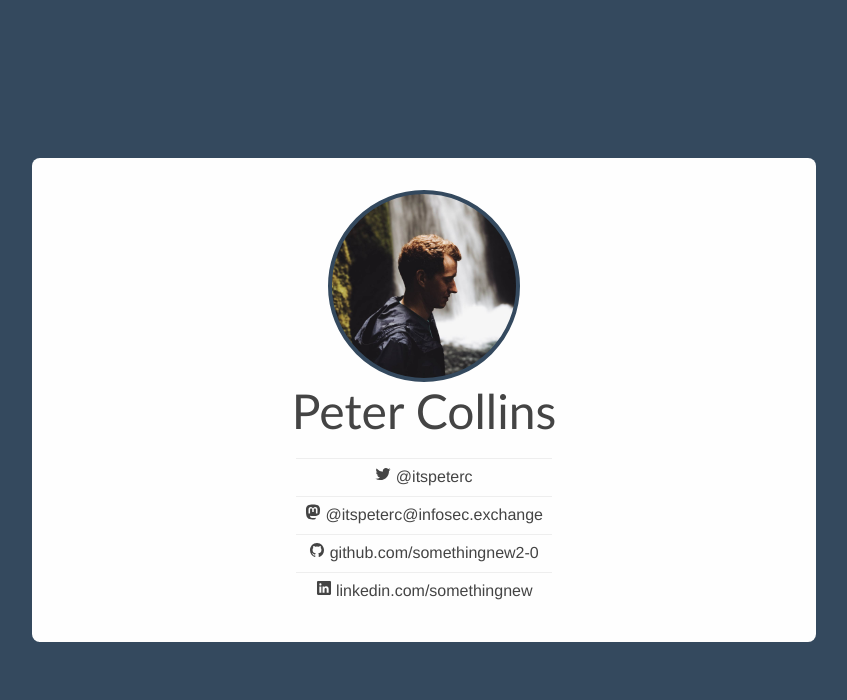
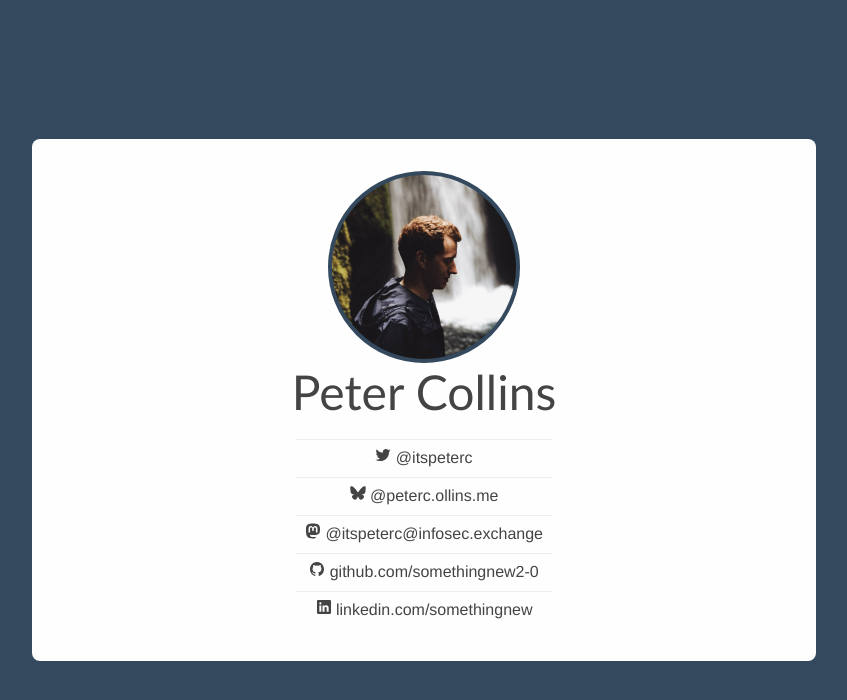
Before and after one commit to somethingnew2-0/somethingnew2-0.github.io, a plain HTML site: page index.html in a window 1280 px wide. Shown: the whole page, without its empty margins (216-1063 px from the left). Drawn offline with nearby package versions, Linux system fonts and the light colour scheme.

Commit message:
Add Bluesky link and logo

```diff
--- a/index.html
+++ b/index.html
@@ -43,6 +43,10 @@
               <a href="https://twitter.com/itspeterc">@itspeterc</a>
             </li>
             <li>
+              <div class="bluesky-logo"></div>
+              <a href="https://bsky.app/profile/peterc.ollins.me">@peterc.ollins.me</a>
+            </li>
+            <li>
               <ion-icon name="logo-mastodon"></ion-icon>
               <a href="https://infosec.exchange/@itspeterc">@itspeterc@infosec.exchange</a>
             </li>
--- a/style.css
+++ b/style.css
@@ -109,3 +109,13 @@ a {
     color: #FEFEFE;
   }
 }
+
+.bluesky-logo {
+  background-color: #444;
+  -webkit-mask: url(bluesky.svg) no-repeat center;
+  mask: url(bluesky.svg) no-repeat center;
+  mask-size: 1em;
+  width: 1em;
+  height: 1em;
+  display: inline-block;
+}
```
Also changed, not shown: bluesky.svg (added).
